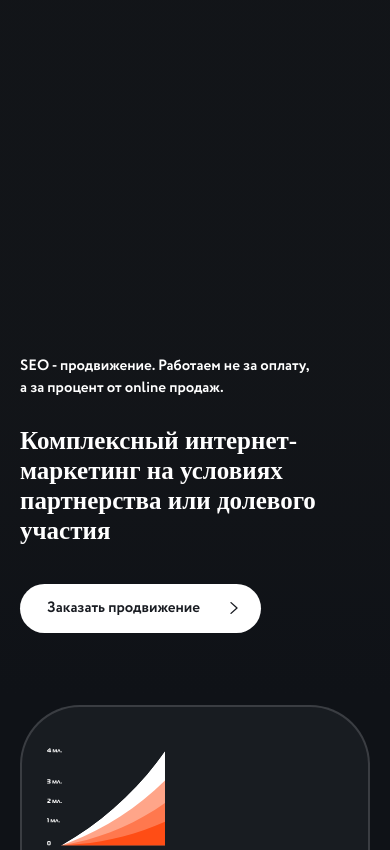
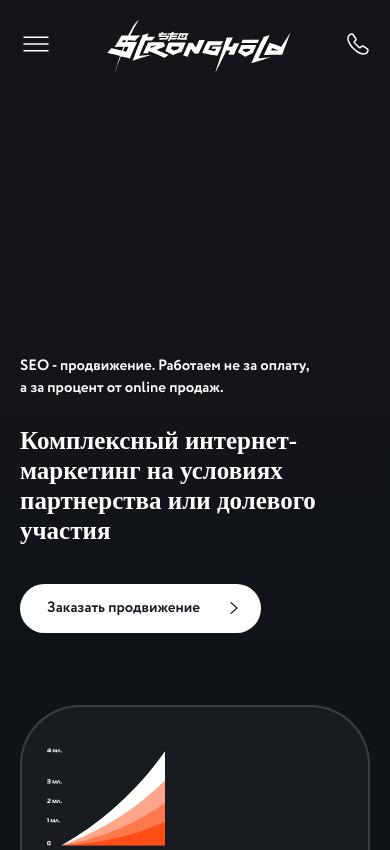
Before and after one commit to MonstersBY/stronghold1, a website built with webpack: page src/home_page.html in a window 390 px wide. Shown: the top 850 px of the page. Built offline with nearby package versions, Linux system fonts and the light colour scheme; a web font is replaced by a local one; what custom-select, wow.js would draw is missing.

Commit message:
fix: header mob

```diff
--- a/src/home_page.html
+++ b/src/home_page.html
@@ -10,6 +10,13 @@
 <body>
     <header class="header">
         <div class="container">
+            <div class="header__burger">
+                <svg xmlns="http://www.w3.org/2000/svg" width="32" height="32" viewBox="0 0 32 32" fill="none">
+                    <path d="M4 9.33337H28" stroke="white" stroke-width="1.5" stroke-linecap="round"/>
+                    <path d="M4 16H28" stroke="white" stroke-width="1.5" stroke-linecap="round"/>
+                    <path d="M4 22.6666H28" stroke="white" stroke-width="1.5" stroke-linecap="round"/>
+                </svg>
+            </div>
             <div class="header__logo">
                 <img src="./assets/images/logo-white.svg" alt="">
             </div>
@@ -20,7 +27,12 @@
                 <a href="" class="header__item">Кейсы</a>
                 <a href="" class="header__item">Контакты</a>
             </div>
-            <div class="header__phone">+7(495) 859-48-07</div>
+            <div class="header__phone desktop">+7(495) 859-48-07</div>
+            <div class="header__phone mobile">
+                <svg xmlns="http://www.w3.org/2000/svg" width="24" height="24" viewBox="0 0 24 24" fill="none">
+                    <path d="M21.97 18.33C21.97 18.69 21.89 19.06 21.72 19.42C21.55 19.78 21.33 20.12 21.04 20.44C20.55 20.98 20.01 21.37 19.4 21.62C18.8 21.87 18.15 22 17.45 22C16.43 22 15.34 21.76 14.19 21.27C13.04 20.78 11.89 20.12 10.75 19.29C9.6 18.45 8.51 17.52 7.47 16.49C6.44 15.45 5.51 14.36 4.68 13.22C3.86 12.08 3.2 10.94 2.72 9.81C2.24 8.67 2 7.58 2 6.54C2 5.86 2.12 5.21 2.36 4.61C2.6 4 2.98 3.44 3.51 2.94C4.15 2.31 4.85 2 5.59 2C5.87 2 6.15 2.06 6.4 2.18C6.66 2.3 6.89 2.48 7.07 2.74L9.39 6.01C9.57 6.26 9.7 6.49 9.79 6.71C9.88 6.92 9.93 7.13 9.93 7.32C9.93 7.56 9.86 7.8 9.72 8.03C9.59 8.26 9.4 8.5 9.16 8.74L8.4 9.53C8.29 9.64 8.24 9.77 8.24 9.93C8.24 10.01 8.25 10.08 8.27 10.16C8.3 10.24 8.33 10.3 8.35 10.36C8.53 10.69 8.84 11.12 9.28 11.64C9.73 12.16 10.21 12.69 10.73 13.22C11.27 13.75 11.79 14.24 12.32 14.69C12.84 15.13 13.27 15.43 13.61 15.61C13.66 15.63 13.72 15.66 13.79 15.69C13.87 15.72 13.95 15.73 14.04 15.73C14.21 15.73 14.34 15.67 14.45 15.56L15.21 14.81C15.46 14.56 15.7 14.37 15.93 14.25C16.16 14.11 16.39 14.04 16.64 14.04C16.83 14.04 17.03 14.08 17.25 14.17C17.47 14.26 17.7 14.39 17.95 14.56L21.26 16.91C21.52 17.09 21.7 17.3 21.81 17.55C21.91 17.8 21.97 18.05 21.97 18.33Z" stroke="white" stroke-width="1.5" stroke-miterlimit="10"/>
+                </svg>
+            </div>
         </div>
     </header>
     <section class="baner">
--- a/src/scss/components/_header.scss
+++ b/src/scss/components/_header.scss
@@ -7,6 +7,9 @@
         display: flex;
         justify-content: space-between;
         align-items: center;
+    }
+    &__burger {
+        display: none;
     }
     &__logo {
         width: 29rem;
@@ -40,6 +43,48 @@
 
 @media (max-width: 48em) {
     .header {
-        display: none;
+        position: absolute;
+        left: 0;
+        right: 0;
+        z-index: 1;
+        .container {
+            display: flex;
+            justify-content: space-between;
+            align-items: center;
+        }
+        &__burger {
+            display: block;
+            width: 6.4rem;
+            height: 6.4rem;
+
+            svg {
+                width: 6.4rem;
+                height: 6.4rem;
+            }
+        }
+        &__logo {
+            width: 44.4rem;
+            height: 24.4rem;
+            margin-top: -1rem;
+            margin-bottom: -6rem;
+
+            svg {
+                width: 44.4rem;
+                height: 24.4rem;
+            }
+        }
+        &__list {
+            display: none;
+        }
+        &__phone {
+            width: 4.8rem;
+            height: 4.8rem;
+            margin-bottom: 0rem;
+
+            svg {
+                width: 4.8rem;
+                height: 4.8rem;
+            }
+        }
     }
 }
```
